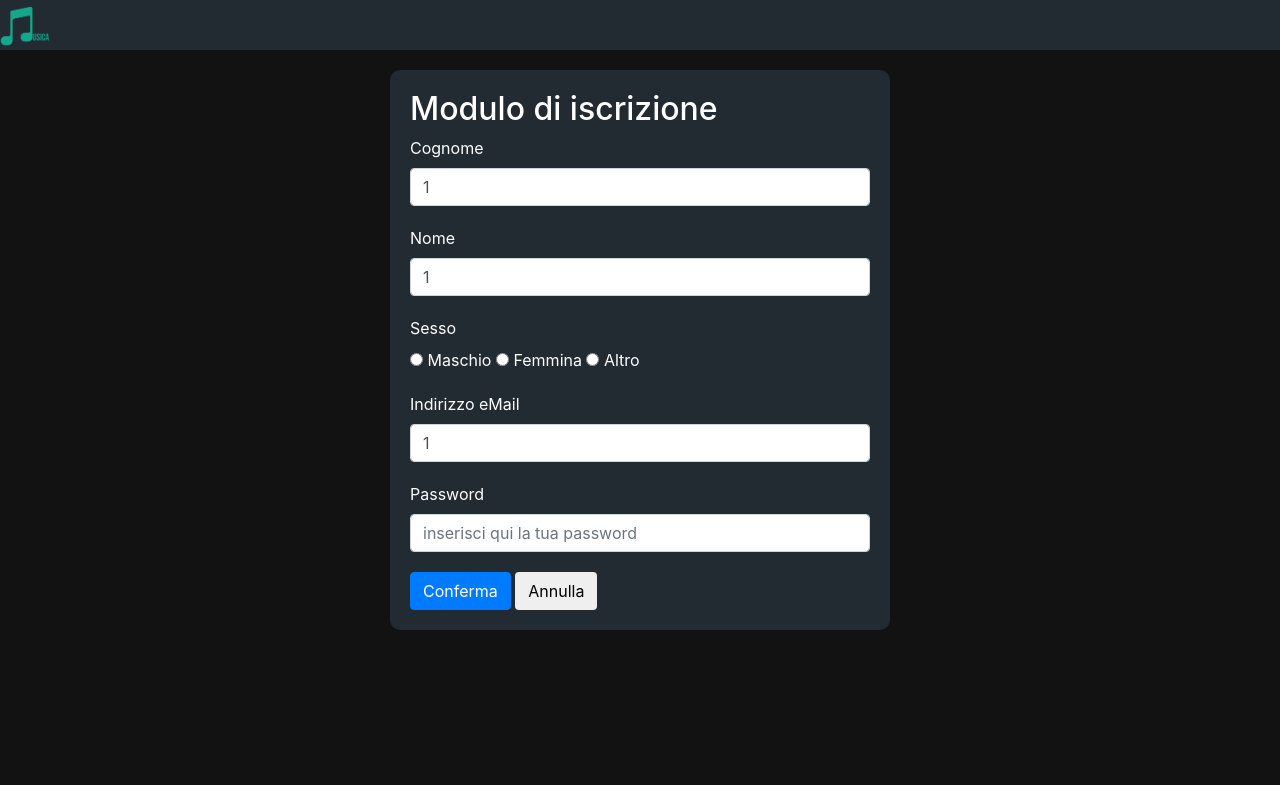
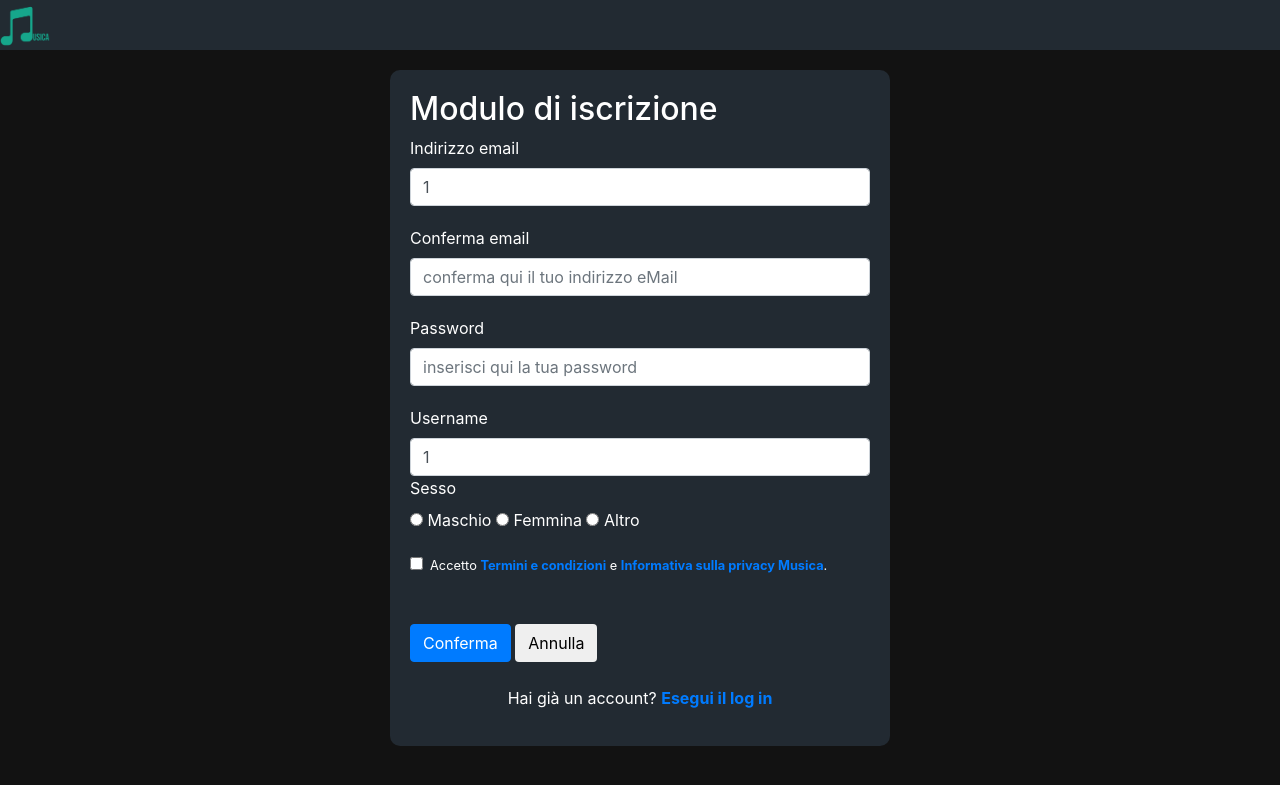
Before and after one commit to MatteoCiulli01/Musica, a PHP site: page /SignUp.php in a window 1280 px wide. Shown: the top 785 px of the page. Run offline with PHP 8.4, Linux system fonts and the light colour scheme; the visitor is signed in with stand-in values (Sample User, id 1); some libraries are stand-ins or nearby versions.

Commit message:
update sign up

```diff
--- a/SignUp.php
+++ b/SignUp.php
@@ -22,13 +22,14 @@
     <head>
         <link rel="stylesheet" type="text/css" href="./css/SignUp.css">
         <link rel="stylesheet" href="https://stackpath.bootstrapcdn.com/bootstrap/4.1.3/css/bootstrap.min.css" integrity="sha384-MCw98/SFnGE8fJT3GXwEOngsV7Zt27NXFoaoApmYm81iuXoPkFOJwJ8ERdknLPMO" crossorigin="anonymous">
+        <script src="script.js"></script>
+        <script src='https://www.google.com/recaptcha/api.js'></script>
     </head>
     <body style="background-color:#121212; ">
     <?php
         if(array_key_exists('Conferma', $_POST))
         {
-            $_SESSION["Cognome"] = $_POST["Surname"];
-            $_SESSION["Nome"] = $_POST["Name"];
+            $_SESSION["Username"] = $_POST["Username"];
             $_SESSION["Sesso"] = $_POST["gender"];
             $_SESSION["eMail"] = $_POST["eMail"] ;
             $_SESSION["Password"] = md5($_POST["Password"]);
@@ -43,51 +44,69 @@
 			<div id="modulo">
 				<form method="post" >
 						<h2>Modulo di iscrizione</h2>
-						<div id="Cognome">
-						<label >Cognome</label>
-							<input value= "<?php if(isset($_SESSION["Cognome"])== true){ echo $_SESSION["Cognome"]; }?>" type="Surname" class="form-control" name="Surname" placeholder="inserisci qui il tuo cognome" required>
-						</div>
-						<div id="Nome">
-							<label>Nome</label>
-							<input value= "<?php if(isset($_SESSION["Nome"])== true){echo $_SESSION["Nome"];} ?>" type="Name" class="form-control" name="Name" placeholder="inserisci qui il tuo nome"	required>
-						</div>
-						<div id="Sesso">
+						<div id="eMail">
+							<label>Indirizzo email</label>
+							<input value= "<?php if(isset($_SESSION["eMail"])== true){ echo $_SESSION["eMail"]; }?>" name="eMail" type="text" class="form-control" id="eMail" placeholder="inserisci qui il tuo indirizzo eMail"	required>
+                        </div>
+
+                        <div id="eMail">
+							<label>Conferma email</label>
+							<input name="eMail" type="text" class="form-control" id="eMail" placeholder="conferma qui il tuo indirizzo eMail"	>
+                        </div>
+
+						<div id="Password">
+						<label >Password</label>
+						<input value= "<?php if(isset($_SESSION["Password"])== true){ echo $_SESSION["Password"]; }?>" name = "Password" type="password" class="form-control" id="Password"	placeholder="inserisci qui la tua password"	required>
+                        </div>
+
+                        <div id="Username">
+						<label >Username</label>
+						<input value= "<?php if(isset($_SESSION["Username"])== true){ echo $_SESSION["Username"]; }?>" name = "Username" type="text" class="form-control" id="Username"	placeholder="Come ti dobbiamo chiamare?"	required>
+                        </div>
+
+                        <div id="Sesso" required>
 							<label>Sesso</label><br>
 							<input type="radio" name="gender" value="male" > Maschio
 							<input type="radio" name="gender" value="female"> Femmina
 							<input type="radio" name="gender" value="other"> Altro
-						</div>
-						<div id="eMail">
-							<label>Indirizzo eMail</label>
-							<input value= "<?php if(isset($_SESSION["eMail"])== true){echo $_SESSION["eMail"];} ?>" name="eMail" class="form-control" id="eMail" placeholder="inserisci qui il tuo indirizzo eMail"	required>
-						</div>
-						<div id="Password">
-						<label >Password</label>
-						<input name = "Password" type="password" class="form-control" id="Password"	placeholder="inserisci qui la tua password"	required>
-						</div>
-						<button type="submit" class="btn btn-primary" name="Conferma" >Conferma</button>
-						<button type ="reset" class="btn" name="Annulla" >Annulla</button>
+                        </div>
+
+                        <div class="form-check">
+                            <input type="checkbox" class="form-check-input" id="exampleCheck1" required>
+                            <label class="form-check-label" for="exampleCheck1"><small>Accetto <a href="index.html"><b>Termini e condizioni</b></a> e <a href="index.html"><b>Informativa sulla privacy Musica</b></a>.</small></label>
+                        </div></br>
+
+                        <div class="g-recaptcha" data-sitekey="6LfdnewUAAAAAOHpq6TWzzJ5Q5wzPsYCHubWXmj8"></div></br>
+
+						<button  type="submit" class="btn btn-primary" name="Conferma" >Conferma</button>
+						<button  type ="reset" class="btn" name="Annulla" >Annulla</button>
+
+                        </br></br><div><p align="center">Hai già un account? <a href="LogIn.php"><b>Esegui il log in</b></a></p></div>
 				</form>
 			</div>
         </div>
         <div id="Risultato" <?php if ($_SESSION["ShowRisultato"]==true){?>style="display:none"<?php } ?>>
             <form method="post">
-                <div id="Cognome">
-                    <label>Cognome:     <?php echo $_SESSION["Cognome"]; ?> </label>
+            <div id="modulo">
+            <h2>Riepilogo dati</h2>
+                <div id="eMail">
+                    <label>email:     <?php echo $_SESSION["eMail"]; ?> </label>
                 </div>
-                <div id="Nome">
-                    <label>Nome:     <?php echo $_SESSION["Nome"]; ?> </label>
+                <div id="Username">
+                    <label>Username:     <?php echo $_SESSION["Username"]; ?> </label>
                 </div>
                 <div id="Sesso">
                     <label>Sesso:     <?php echo $_SESSION["Sesso"]; ?> </label>
                 </div>
-                <div id="eMail">
-                    <label>eMail:     <?php echo $_SESSION["eMail"]; ?> </label>
-                </div>
-                <button type="Submit" name="Registra">Registra</button>
-                <button type="Submit" name="Correggi" >Correggi</button>
+                <button onclick='post($_SESSION["Password"])' class="btn btn-primary" name="Registra">Registra</button>
+                <button type="Submit" class="btn" name="Correggi" >Correggi</button>
+            </div>
             </form>
             <?php
+             function destroy()
+            {
+                session_destroy();
+            }
                 if(array_key_exists("Correggi",$_POST))
                 {
                     $_SESSION["ShowAllBox"] = false;
--- a/api/apiArtist.php
+++ b/api/apiArtist.php
@@ -6,7 +6,7 @@
 	{
 		case 'GET':
 			$id = '';
-			if($_GET['id'])
+			if(isset($_GET['id']))
 			{
 				$id = $_GET['id'];
 				$artist->_id = $id;
--- a/api/apiSong.php
+++ b/api/apiSong.php
@@ -6,7 +6,7 @@
 	{
 		case 'GET':
 			$id = '';
-			if($_GET['id'])
+			if(isset($_GET['id']))
 			{
 				$id = $_GET['id'];
 				$song->_id = $id;
--- a/class/ConnectDB.php
+++ b/class/ConnectDB.php
@@ -4,9 +4,9 @@
 class DBConnection
 {
 	private $_dbHostname = "localhost:3306";
-	private $_dbName = "ideeinbi_musica";
-	private $_dbUsername = "ideei_musica";
-	private $_dbPassword = "musica";
+	private $_dbName = "musica";
+	private $_dbUsername = "root";
+	private $_dbPassword = "Violacat2001";
 	private $_con;
 
 	public function __construct()
--- a/index.html
+++ b/index.html
@@ -10,6 +10,7 @@
 		<link rel="shortcut icon" href="favicon.ico">
 		<link rel="stylesheet" href="css/style.css" type="text/css">
 		<link rel="stylesheet" href="https://stackpath.bootstrapcdn.com/bootstrap/4.4.1/css/bootstrap.min.css" integrity="sha384-Vkoo8x4CGsO3+Hhxv8T/Q5PaXtkKtu6ug5TOeNV6gBiFeWPGFN9MuhOf23Q9Ifjh" crossorigin="anonymous">
+
 
 		<script>
 			function output(array, classname, div)
@@ -85,6 +86,7 @@
 				{
 					var obj = JSON.parse(xhr.response); //viene creato un array dal JSON ricevuto dopo aver modificato la risposta per creare l'array in modo corretto
 					output(obj, "artista", "contentArtisti");
+
 				};
 				//configuro la callback di errore
 				xhr.onerror = function()
--- /dev/null
+++ b/script.js
@@ -0,0 +1,25 @@
+function post(psw)
+{
+var xhr = new XMLHttpRequest();
+var eMail = document.getElementById('eMail').value;
+var Username = document.getElementById('Username').value;
+var Sesso = document.getElementById('Sesso').value;
+//asincrona
+xhr.open("POST",'api/apiUtente.php', true); //DA CAPIRE QUALE URL UTILIZZARE
+//configuro la callback di risposta ok
+xhr.onload = function(message) {
+    //scrivo la risposta nel body della pagina
+    document.getElementById('insert').innerHTML = xhr.response;
+};
+//configuro la callback di errore
+xhr.onerror = function(error) {
+    alert('Errore');
+};
+//invio la richista ajax
+xhr.send(JSON.stringify({
+"eMail":eMail,
+"Username":Username,
+"Sesso":Sesso,
+"TCP":TC
+}));
+}
```
Also changed, not shown: api/apiUtente.php (added).
